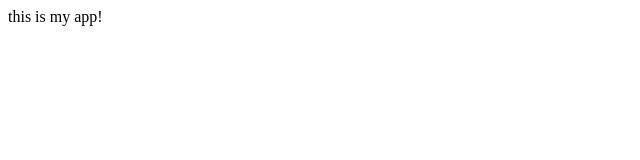
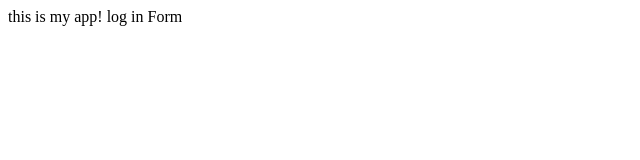
Before and after one commit to OULHADJMohamed/firstApp, a plain HTML site: page index.html in a window 1280 px wide. Shown: the full height of the page, 0-640 px from the left. Drawn offline with Linux system fonts and the light colour scheme.

Commit message:
login Form

```diff
--- /dev/null
+++ b/dr2/app2.js
@@ -0,0 +1 @@
+console.log("damouh");
--- a/index.html
+++ b/index.html
@@ -4,5 +4,6 @@
     </head>
 <body>
     this is my app!
+    log in Form
 </body>
 </html>
```
Also changed, not shown: login.html (added, +1 -0 lines), log.txt (added).
